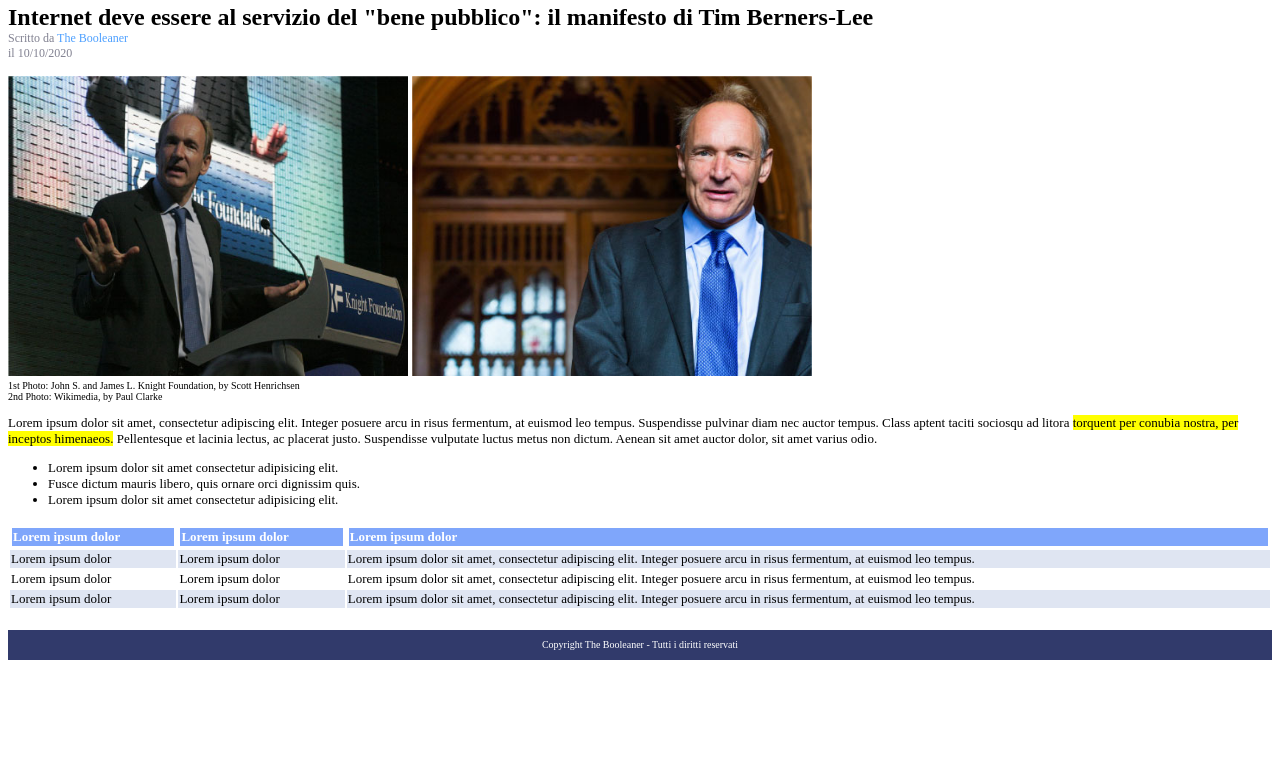
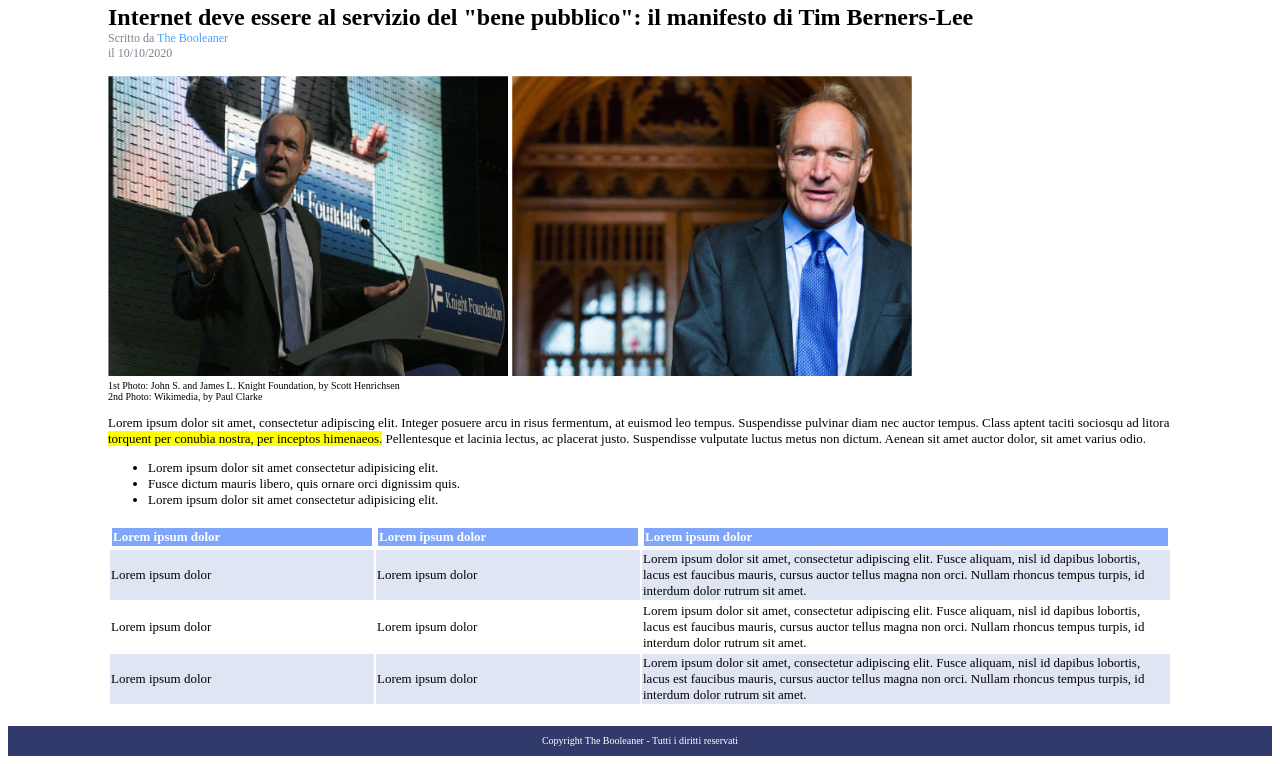
Before and after one commit to NikolGraminova/html-css-booleaner, a plain HTML site: page index.html in a window 1280 px wide. Shown: the part 124-888 px from the top of the page. Before the commit the page ends 800 px from the top, so only its background shows below. Drawn offline with Linux system fonts and the light colour scheme.

Commit message:
Final adjustments

```diff
--- a/css/style.css
+++ b/css/style.css
@@ -6,9 +6,14 @@
 }
 
 #logoStyle {
-    text-align: left;
+    margin-left: 100px;
     width: 150px;
     height: 100px;
+}
+
+#myMain {
+    margin-left: 100px;
+    margin-right: 100px;
 }
 
 #firstParagraph {
--- a/index.html
+++ b/index.html
@@ -12,12 +12,12 @@
 <body>
 
     <header>
-        <div id="logoHeader" >
+        <div id="logoHeader">
             <img src="./img/logo.svg" id="logoStyle" alt="Logo"> </img>
         </div>
     </header>
 
-    <main>
+    <main id="myMain">
 
         <section>
             <h1 class="bottomMargin">Internet deve essere al servizio del "bene pubblico": il manifesto di Tim
@@ -63,9 +63,9 @@
             <table id="myTable">
                 <thead>
                     <tr>
-                        <th>Lorem ipsum dolor</th>
-                        <th>Lorem ipsum dolor</th>
-                        <th>Lorem ipsum dolor</th>
+                        <th style="width: 25%;">Lorem ipsum dolor</th>
+                        <th style="width: 25%;">Lorem ipsum dolor</th>
+                        <th style="width: 50%;">Lorem ipsum dolor</th>
                     </tr>
                 </thead>
 
@@ -73,25 +73,25 @@
                     <tr id="rowOne">
                         <td>Lorem ipsum dolor</td>
                         <td>Lorem ipsum dolor</td>
-                        <td>Lorem ipsum dolor sit amet, consectetur adipiscing elit. Integer posuere arcu in risus
-                            fermentum, at
-                            euismod leo tempus.</td>
+                        <td>Lorem ipsum dolor sit amet, consectetur adipiscing elit. Fusce aliquam, nisl id dapibus
+                            lobortis, lacus est faucibus mauris, cursus auctor tellus magna non orci. Nullam rhoncus
+                            tempus turpis, id interdum dolor rutrum sit amet. </td>
                     </tr>
 
                     <tr id="rowTwo">
                         <td>Lorem ipsum dolor</td>
                         <td>Lorem ipsum dolor</td>
-                        <td>Lorem ipsum dolor sit amet, consectetur adipiscing elit. Integer posuere arcu in risus
-                            fermentum, at
-                            euismod leo tempus.</td>
+                        <td>Lorem ipsum dolor sit amet, consectetur adipiscing elit. Fusce aliquam, nisl id dapibus
+                            lobortis, lacus est faucibus mauris, cursus auctor tellus magna non orci. Nullam rhoncus
+                            tempus turpis, id interdum dolor rutrum sit amet. </td>
                     </tr>
 
                     <tr id="rowOne">
                         <td>Lorem ipsum dolor</td>
                         <td>Lorem ipsum dolor</td>
-                        <td>Lorem ipsum dolor sit amet, consectetur adipiscing elit. Integer posuere arcu in risus
-                            fermentum, at
-                            euismod leo tempus.</td>
+                        <td>Lorem ipsum dolor sit amet, consectetur adipiscing elit. Fusce aliquam, nisl id dapibus
+                            lobortis, lacus est faucibus mauris, cursus auctor tellus magna non orci. Nullam rhoncus
+                            tempus turpis, id interdum dolor rutrum sit amet. </td>
                     </tr>
                 </tbody>
 
```
